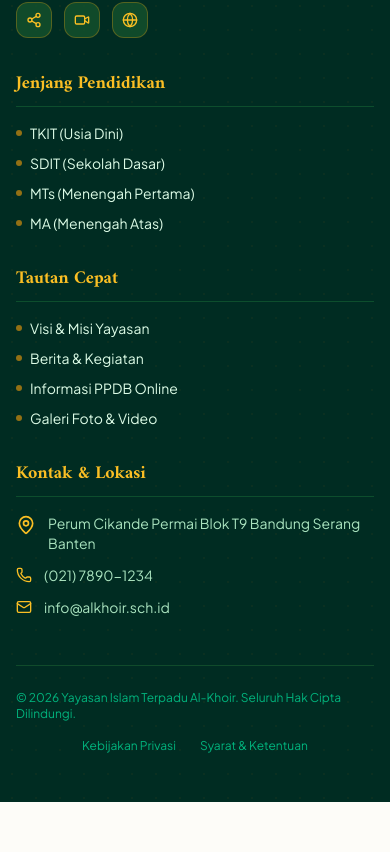
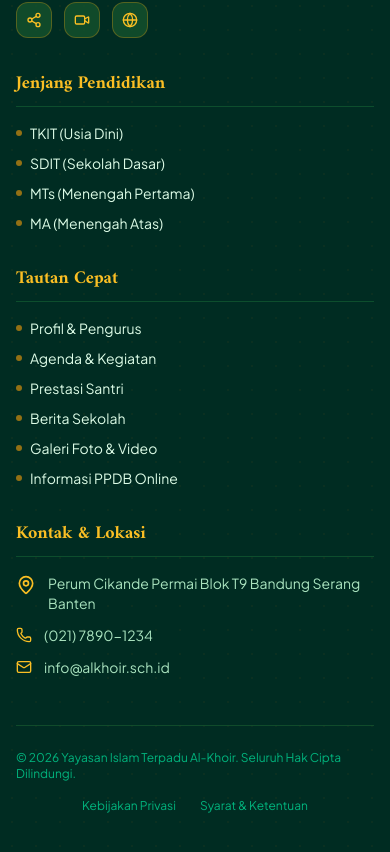
Before and after one commit to seribudigital/newportal, a Next.js app: page / in a window 390 px wide. Shown: the part 4595-5447 px from the top of the page. Before the commit the page ends 5397 px from the top, so only its background shows below. Built offline with nearby package versions, Linux system fonts and the light colour scheme; no server answers; the database is empty.

Commit message:
feat: tambahkan menu agenda dan prestasi pada navigasi header dan footer

```diff
--- a/src/components/layout/Footer.tsx
+++ b/src/components/layout/Footer.tsx
@@ -64,25 +64,37 @@ export function Footer() {
               <li>
                 <Link href="/tentang" className="hover:text-gold-400 transition-colors flex items-center gap-2">
                   <span className="w-1.5 h-1.5 rounded-full bg-gold-500/60" />
-                  Visi & Misi Yayasan
+                  Profil & Pengurus
+                </Link>
+              </li>
+              <li>
+                <Link href="/agenda" className="hover:text-gold-400 transition-colors flex items-center gap-2">
+                  <span className="w-1.5 h-1.5 rounded-full bg-gold-500/60" />
+                  Agenda & Kegiatan
+                </Link>
+              </li>
+              <li>
+                <Link href="/prestasi" className="hover:text-gold-400 transition-colors flex items-center gap-2">
+                  <span className="w-1.5 h-1.5 rounded-full bg-gold-500/60" />
+                  Prestasi Santri
                 </Link>
               </li>
               <li>
                 <Link href="/berita" className="hover:text-gold-400 transition-colors flex items-center gap-2">
                   <span className="w-1.5 h-1.5 rounded-full bg-gold-500/60" />
-                  Berita & Kegiatan
+                  Berita Sekolah
+                </Link>
+              </li>
+              <li>
+                <Link href="/galeri" className="hover:text-gold-400 transition-colors flex items-center gap-2">
+                  <span className="w-1.5 h-1.5 rounded-full bg-gold-500/60" />
+                  Galeri Foto & Video
                 </Link>
               </li>
               <li>
                 <Link href="/ppdb" className="hover:text-gold-400 transition-colors flex items-center gap-2">
                   <span className="w-1.5 h-1.5 rounded-full bg-gold-500/60" />
                   Informasi PPDB Online
-                </Link>
-              </li>
-              <li>
-                <Link href="/galeri" className="hover:text-gold-400 transition-colors flex items-center gap-2">
-                  <span className="w-1.5 h-1.5 rounded-full bg-gold-500/60" />
-                  Galeri Foto & Video
                 </Link>
               </li>
             </ul>
--- a/src/components/layout/MobileNav.tsx
+++ b/src/components/layout/MobileNav.tsx
@@ -74,11 +74,27 @@ export function MobileNav() {
             </div>
 
             <Link
+              href="/agenda"
+              onClick={() => setIsOpen(false)}
+              className="px-4 py-2.5 text-base font-medium rounded-lg hover:bg-emerald-50 text-foreground"
+            >
+              Agenda Kegiatan
+            </Link>
+
+            <Link
+              href="/prestasi"
+              onClick={() => setIsOpen(false)}
+              className="px-4 py-2.5 text-base font-medium rounded-lg hover:bg-emerald-50 text-foreground"
+            >
+              Prestasi Santri
+            </Link>
+
+            <Link
               href="/berita"
               onClick={() => setIsOpen(false)}
               className="px-4 py-2.5 text-base font-medium rounded-lg hover:bg-emerald-50 text-foreground"
             >
-              Berita & Agenda
+              Berita Sekolah
             </Link>
 
             <Link
@@ -86,7 +102,7 @@ export function MobileNav() {
               onClick={() => setIsOpen(false)}
               className="px-4 py-2.5 text-base font-medium rounded-lg hover:bg-emerald-50 text-foreground"
             >
-              Galeri Kegiatan
+              Galeri Foto
             </Link>
 
             <Link
--- a/src/components/layout/NavLinks.tsx
+++ b/src/components/layout/NavLinks.tsx
@@ -20,11 +20,11 @@ export function NavLinks({ onLinkClick, className = "" }: NavLinksProps) {
   const [openDropdown, setOpenDropdown] = useState(false);
 
   return (
-    <nav className={`flex items-center gap-1 md:gap-6 ${className}`} aria-label="Navigasi Utama">
+    <nav className="flex items-center gap-1 md:gap-2 lg:gap-5" aria-label="Navigasi Utama">
       <Link
         href="/"
         onClick={onLinkClick}
-        className="px-3 py-2 text-sm font-medium text-foreground hover:text-emerald-700 transition-colors rounded-md focus:outline-none focus:ring-2 focus:ring-emerald-600"
+        className="px-2.5 py-2 text-sm font-medium text-foreground hover:text-emerald-700 transition-colors rounded-md focus:outline-none focus:ring-2 focus:ring-emerald-600"
       >
         Beranda
       </Link>
@@ -32,7 +32,7 @@ export function NavLinks({ onLinkClick, className = "" }: NavLinksProps) {
       <Link
         href="/tentang"
         onClick={onLinkClick}
-        className="px-3 py-2 text-sm font-medium text-foreground hover:text-emerald-700 transition-colors rounded-md focus:outline-none focus:ring-2 focus:ring-emerald-600"
+        className="px-2.5 py-2 text-sm font-medium text-foreground hover:text-emerald-700 transition-colors rounded-md focus:outline-none focus:ring-2 focus:ring-emerald-600"
       >
         Tentang
       </Link>
@@ -40,7 +40,7 @@ export function NavLinks({ onLinkClick, className = "" }: NavLinksProps) {
       {/* Dropdown Jenjang Desktop */}
       <div className="relative hidden md:block">
         <DropdownMenu open={openDropdown} onOpenChange={setOpenDropdown}>
-          <DropdownMenuTrigger className="flex items-center gap-1.5 px-3 py-2 text-sm font-medium text-foreground hover:text-emerald-700 transition-colors rounded-md focus:outline-none focus:ring-2 focus:ring-emerald-600 cursor-pointer">
+          <DropdownMenuTrigger className="flex items-center gap-1 px-2.5 py-2 text-sm font-medium text-foreground hover:text-emerald-700 transition-colors rounded-md focus:outline-none focus:ring-2 focus:ring-emerald-600 cursor-pointer">
             <span>Jenjang</span>
             <ChevronDown className={`w-4 h-4 transition-transform duration-200 ${openDropdown ? "rotate-180" : ""}`} />
           </DropdownMenuTrigger>
@@ -64,9 +64,25 @@ export function NavLinks({ onLinkClick, className = "" }: NavLinksProps) {
       </div>
 
       <Link
+        href="/agenda"
+        onClick={onLinkClick}
+        className="px-2.5 py-2 text-sm font-medium text-foreground hover:text-emerald-700 transition-colors rounded-md focus:outline-none focus:ring-2 focus:ring-emerald-600"
+      >
+        Agenda
+      </Link>
+
+      <Link
+        href="/prestasi"
+        onClick={onLinkClick}
+        className="px-2.5 py-2 text-sm font-medium text-foreground hover:text-emerald-700 transition-colors rounded-md focus:outline-none focus:ring-2 focus:ring-emerald-600"
+      >
+        Prestasi
+      </Link>
+
+      <Link
         href="/berita"
         onClick={onLinkClick}
-        className="px-3 py-2 text-sm font-medium text-foreground hover:text-emerald-700 transition-colors rounded-md focus:outline-none focus:ring-2 focus:ring-emerald-600"
+        className="px-2.5 py-2 text-sm font-medium text-foreground hover:text-emerald-700 transition-colors rounded-md focus:outline-none focus:ring-2 focus:ring-emerald-600"
       >
         Berita
       </Link>
@@ -74,7 +90,7 @@ export function NavLinks({ onLinkClick, className = "" }: NavLinksProps) {
       <Link
         href="/galeri"
         onClick={onLinkClick}
-        className="px-3 py-2 text-sm font-medium text-foreground hover:text-emerald-700 transition-colors rounded-md focus:outline-none focus:ring-2 focus:ring-emerald-600"
+        className="px-2.5 py-2 text-sm font-medium text-foreground hover:text-emerald-700 transition-colors rounded-md focus:outline-none focus:ring-2 focus:ring-emerald-600"
       >
         Galeri
       </Link>
@@ -82,7 +98,7 @@ export function NavLinks({ onLinkClick, className = "" }: NavLinksProps) {
       <Link
         href="/kontak"
         onClick={onLinkClick}
-        className="px-3 py-2 text-sm font-medium text-foreground hover:text-emerald-700 transition-colors rounded-md focus:outline-none focus:ring-2 focus:ring-emerald-600"
+        className="px-2.5 py-2 text-sm font-medium text-foreground hover:text-emerald-700 transition-colors rounded-md focus:outline-none focus:ring-2 focus:ring-emerald-600"
       >
         Kontak
       </Link>
```
